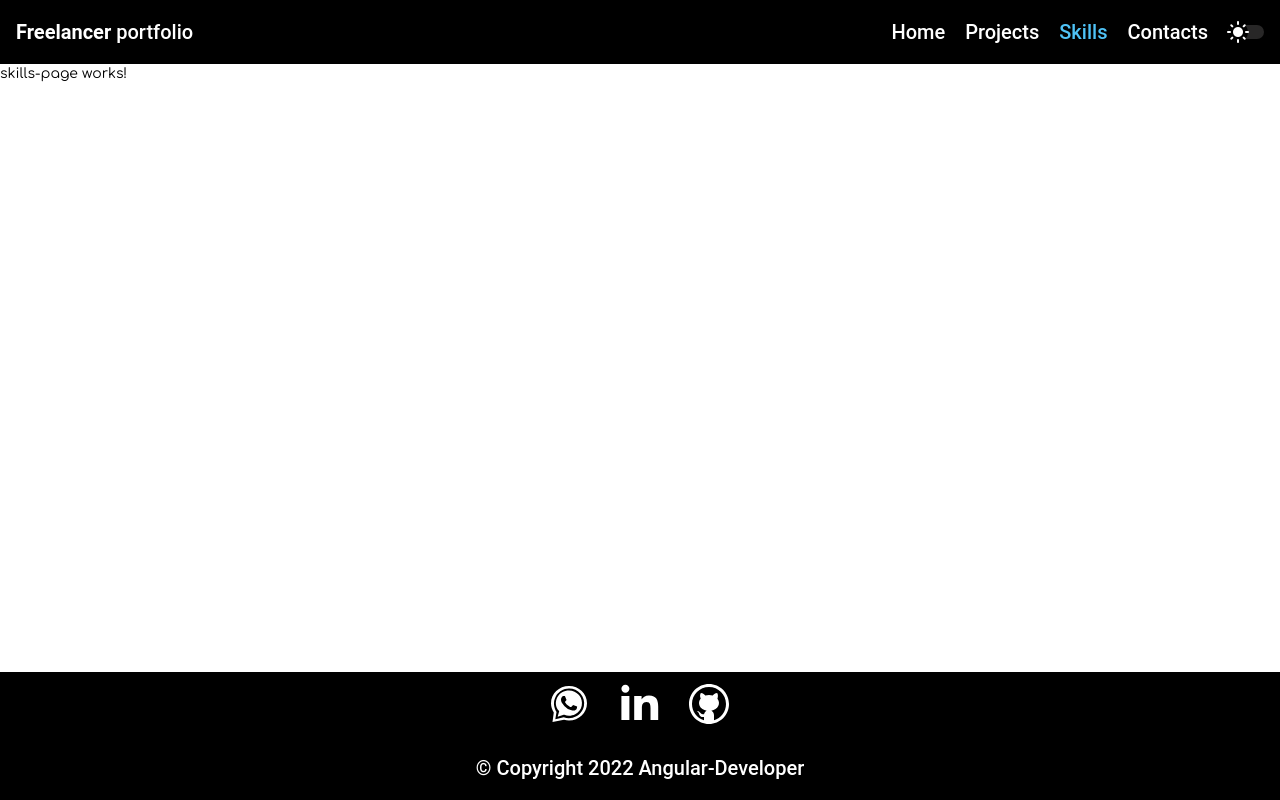
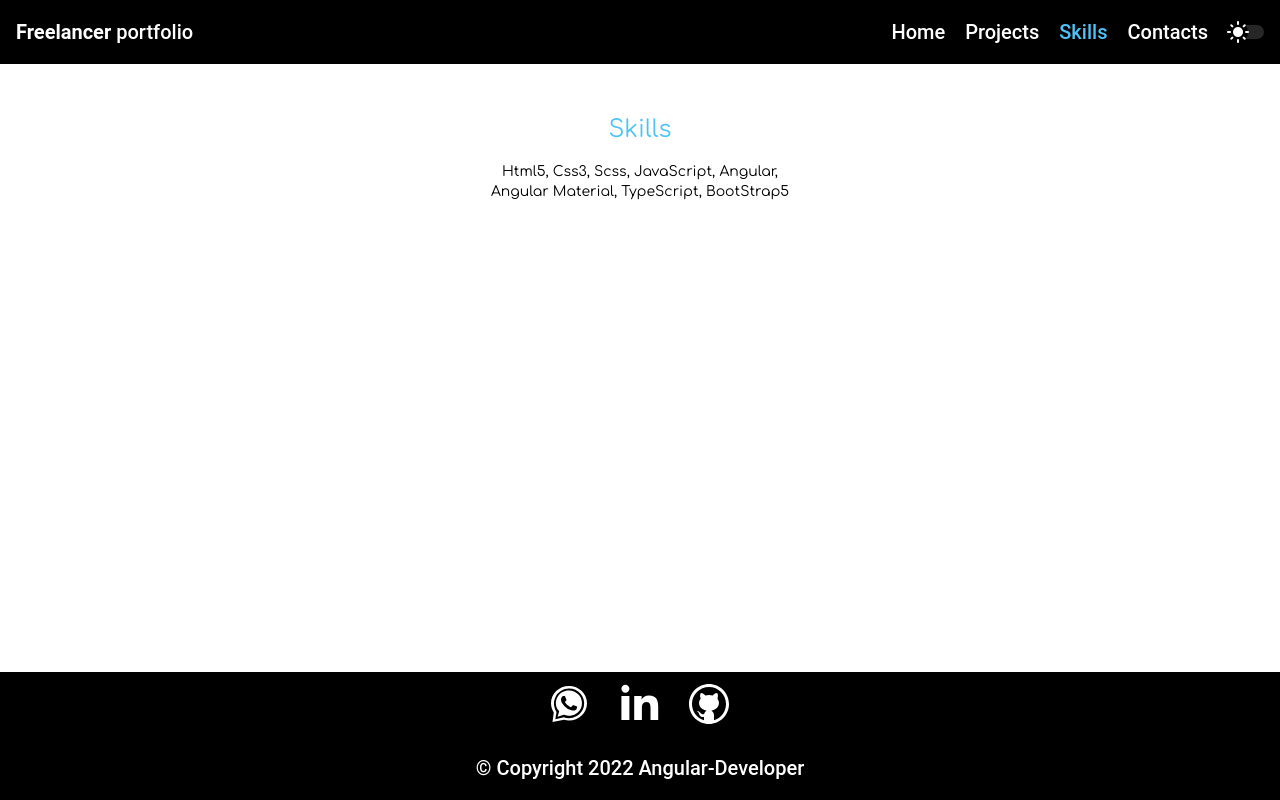
Before and after one commit to IgorShevchuk111/is-portfolio, an Angular app: page /skills in a window 1280 px wide. Built offline with nearby package versions, Linux system fonts and the light colour scheme.

Commit message:
done skills-page

```diff
--- a/src/app/skills-page/skills-page.component.html
+++ b/src/app/skills-page/skills-page.component.html
@@ -1 +1,5 @@
-<p>skills-page works!</p>
+<div class="container">
+    <h1 class="color-accent">Skills</h1>
+    <p>Html5, Css3, Scss, JavaScript, Angular, Angular Material, TypeScript,
+        BootStrap5</p>
+</div>
--- a/src/app/skills-page/skills-page.component.scss
+++ b/src/app/skills-page/skills-page.component.scss
@@ -0,0 +1,7 @@
+.container {
+    width: 100%;
+    margin: 0 auto;
+    max-width: 300px;
+    text-align: center;
+    padding: 50px;
+}
```
